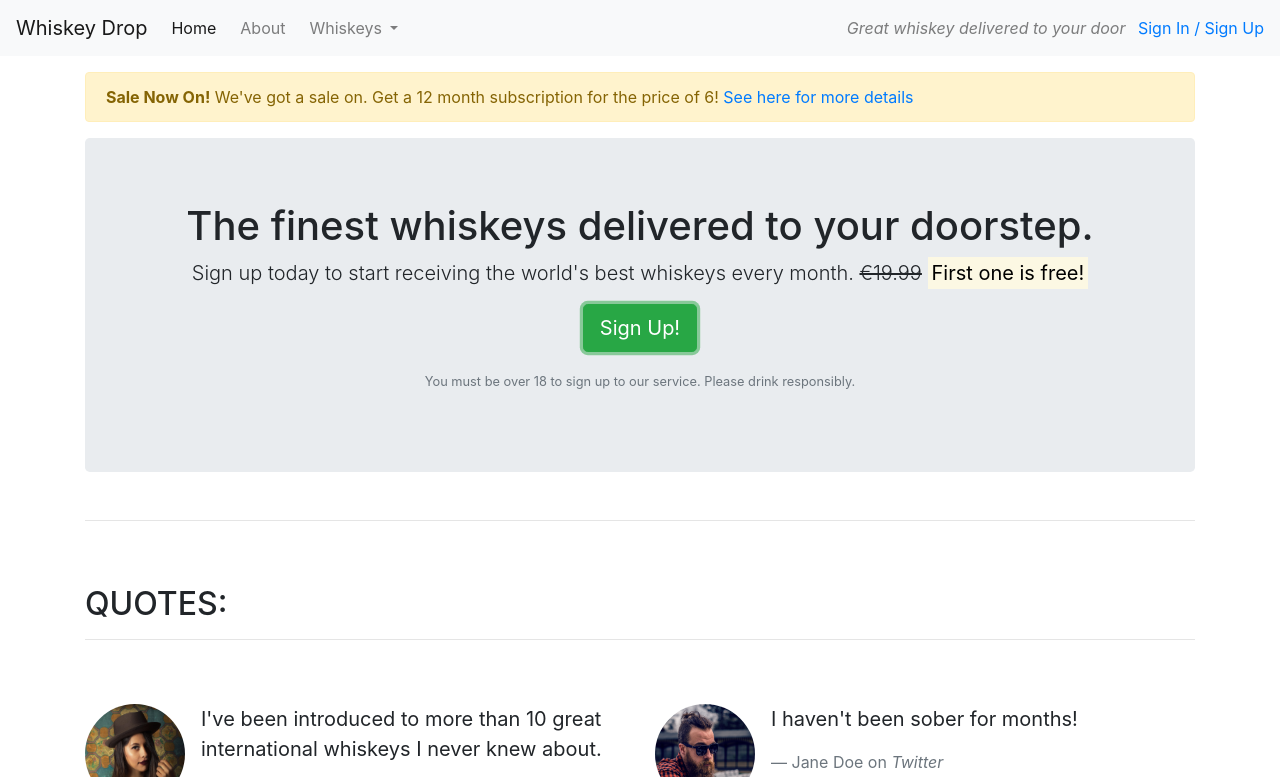
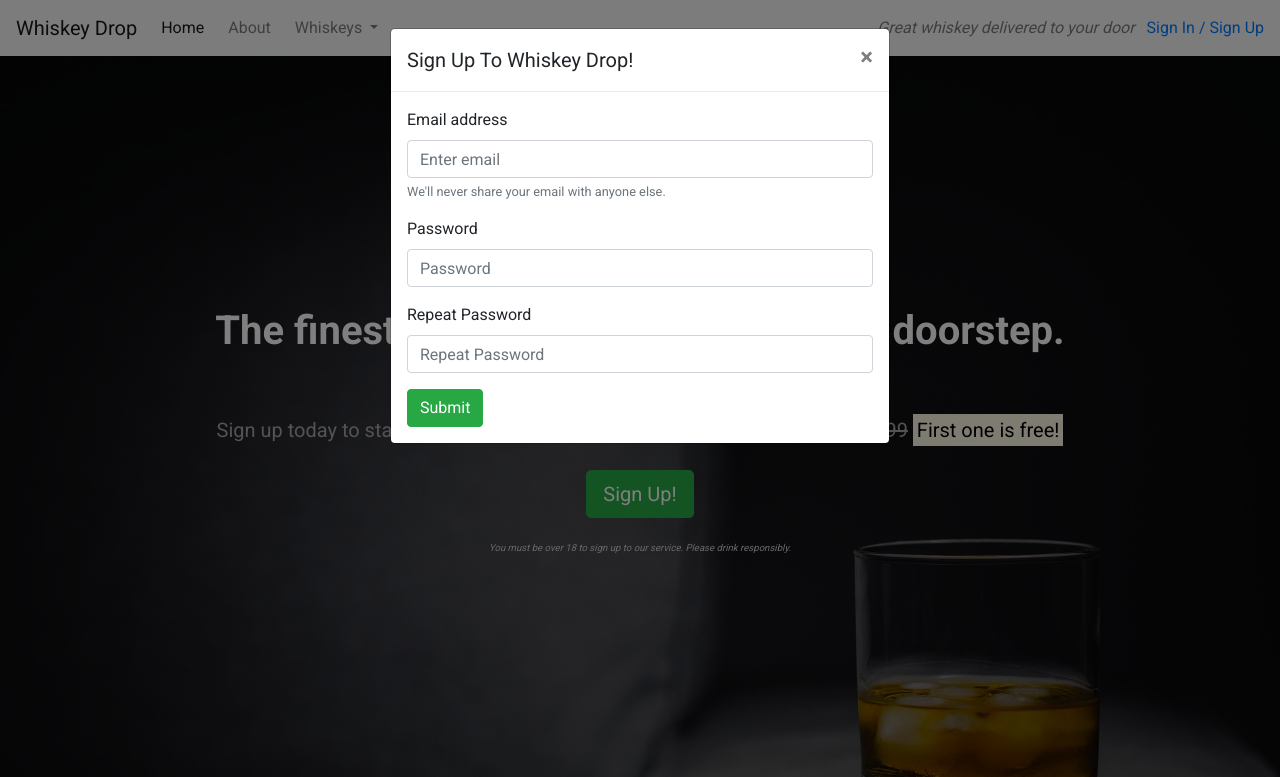
Before and after one commit to helenahagman/my-brilliant-project, a plain HTML site: page index.html in a window 1280 px wide. Both pictures are taken after a click on the button "Sign Up!". Shown: the top 777 px of the page. Drawn offline with nearby package versions, Linux system fonts and the light colour scheme; files that its build step writes are made by us from their sources.

Commit message:
updated landingpage

```diff
--- a/index.html
+++ b/index.html
@@ -8,6 +8,8 @@
     <link rel="stylesheet" href="https://maxcdn.bootstrapcdn.com/bootstrap/4.1.3/css/bootstrap.min.css">
     <link rel="stylesheet" href="https://use.fontawesome.com/releases/v5.6.1/css/all.css"
         integrity="sha384-gfdkjb5BdAXd+lj+gudLWI+BXq4IuLW5IT+brZEZsLFm++aCMlF1V92rMkPaX4PP" crossorigin="anonymous">
+    <link href="https://fonts.googleapis.com/css?family=Roboto:400,700" rel="stylesheet">
+    <link rel="stylesheet" href="css/style.css" type="text/css" />
 </head>
 
 <body>
@@ -46,34 +48,40 @@
         </div>
         <!--</div>-->
     </nav>
-    <article class="container mt-3">
-        <div class="row d-none d-sm-block">
-            <div class="col-12">
-                <div class="alert alert-warning">
-                    <strong>Sale Now On!</strong> We've got a sale on. Get a 12 month subscription for the price of 6!
-                    <a href="">See here for more details</a>
-                </div>
-            </div>
-        </div>
+    <!--<div class="container alert-container">-->
+    <!--    <div class="row d-none d-sm-block">-->
+    <!--        <div class="col-12">-->
+    <!--            <div class="alert alert-warning">-->
+    <!--                <strong>Sale Now On!</strong> We've got a sale on. Get a 12 month subscription for the price of 6! <a href="">See here for more details</a>-->
+    <!--            </div>-->
+    <!--        </div>-->
+    <!--    </div>-->
+    <!--</div>-->
+    <div class="container-fluid callout-container">
         <!-- Callout -->
+        <div class="opaque-overlay">&nbsp;</div>
         <div class="row">
             <div class="col-12">
                 <section class="callout jumbotron text-center">
-                    <h1>The finest whiskeys delivered to your doorstep.</h1>
+                    <h1 class="jumbotron-header">The finest whiskeys delivered to your doorstep.</h1>
+                    <hr class="block-divider block-divider--orange">
                     <p class="lead">Sign up today to start receiving the world's best whiskeys every month.
                         <s class="d-none d-sm-inline">€19.99</s>
                         <span class="d-inline d-sm-none"><br></span>
                         <strong><mark>First one is free!</mark></strong>
                     </p>
-                    <p><button class="btn btn-lg btn-success">Sign Up!</button></p>
+                    <p><button class="btn btn-lg btn-success" data-toggle="modal" data-target="#signUpModal">Sign
+                            Up!</button></p>
                     <p class="text-muted"><small>You must be over 18 to sign up to our service. Please drink
                             responsibly.</small></p>
                 </section>
             </div>
         </div>
-        <!-- /.callout -->
-        <hr>
-        <!-- Quotes -->
+    </div>
+    <!-- /.callout -->
+
+    <!-- Quotes -->
+    <div class="container quotes-container">
         <section class="quotes">
             <div class="row">
                 <div class="col-12 my-5">
@@ -113,9 +121,11 @@
                 </div>
             </div>
         </section>
-        <!-- /.quotes -->
-        <hr>
-        <!-- Features -->
+    </div>
+    <!-- /.quotes -->
+
+    <!-- Features -->
+    <div class="features-container">
         <section class="features">
             <div class="row">
                 <div class="col-12 my-5">
@@ -154,8 +164,42 @@
                 </div>
             </div>
         </section>
-        <!-- /.features -->
-    </article>
+    </div>
+    <!-- /.features -->
+
+    <div class="modal" tabindex="-1" role="dialog" id="signUpModal">
+        <div class="modal-dialog" role="document">
+            <div class="modal-content">
+                <div class="modal-header">
+                    <h5 class="modal-title">Sign Up To Whiskey Drop!</h5>
+                    <button type="button" class="close" data-dismiss="modal" aria-label="Close">
+                        <span aria-hidden="true">&times;</span>
+                    </button>
+                </div>
+                <div class="modal-body">
+                    <form>
+                        <div class="form-group">
+                            <label for="exampleInputEmail1">Email address</label>
+                            <input type="email" class="form-control" id="exampleInputEmail1"
+                                aria-describedby="emailHelp" placeholder="Enter email">
+                            <small id="emailHelp" class="form-text text-muted">We'll never share your email with anyone
+                                else.</small>
+                        </div>
+                        <div class="form-group">
+                            <label for="password">Password</label>
+                            <input type="password" class="form-control" id="password" placeholder="Password">
+                        </div>
+                        <div class="form-group">
+                            <label for="repeatPassword">Repeat Password</label>
+                            <input type="password" class="form-control" id="repeatPassword"
+                                placeholder="Repeat Password">
+                        </div>
+                        <button type="submit" class="btn btn-success">Submit</button>
+                    </form>
+                </div>
+            </div>
+        </div>
+    </div>
 
     <script src="https://code.jquery.com/jquery-3.3.1.slim.min.js"
         integrity="sha384-q8i/X+965DzO0rT7abK41JStQIAqVgRVzpbzo5smXKp4YfRvH+8abtTE1Pi6jizo"
--- /dev/null
+++ b/style.css
@@ -0,0 +1,100 @@
+body {
+    font-family: 'Roboto', sans-serif;
+}
+
+/* Containers */
+
+.alert-container {}
+
+.callout-container {
+    height: 100vh;
+
+    background: url('../images/whiskey-background.jpg') no-repeat center center fixed;
+    -webkit-background-size: cover;
+    -moz-background-size: cover;
+    -o-background-size: cover;
+    background-size: cover;
+
+    display: flex;
+    align-items: center;
+    justify-content: center;
+
+    position: relative;
+}
+
+.opaque-overlay {
+    position: absolute;
+    top: 0;
+    left: 0;
+    height: 100%;
+    width: 100%;
+    background-color: rgba(0, 0, 0, 0.5);
+}
+
+.quotes-container {}
+
+.features-container {}
+
+/* Block dividers */
+
+.block-divider {
+    width: 75px;
+    height: 5px;
+    border: 0;
+    background-color: #444;
+}
+
+.block-divider--orange {
+    background-color: #f05f40;
+}
+
+.block-divider--short {
+    width: 35px;
+}
+
+/* Jumbotron */
+
+.jumbotron {
+    background-color: transparent;
+}
+
+.jumbotron h1 {
+    color: white;
+    font-weight: bold;
+    margin-bottom: 30px;
+    color: white;
+}
+
+.jumbotron .lead {
+    color: #a7a7a7;
+    margin: 25px 0;
+}
+
+.jumbotron small {
+    font-size: 60%;
+    font-style: italic;
+    color: #d0d0d0;
+}
+
+/* Buttons */
+
+.btn--cta {
+    font-weight: bold;
+    border-radius: 23px;
+    width: 160px;
+}
+
+.btn--red {
+    color: white;
+    background-color: #f05f40;
+    border-color: #f05f40;
+}
+
+.btn--red:hover,
+.btn--red:active,
+.btn--red:focus,
+.btn--red:active:focus {
+    background-color: #df4929;
+    border-color: #df4929;
+    color: white;
+}
```
Also changed, not shown: images/whiskey-background.jpg (added).
